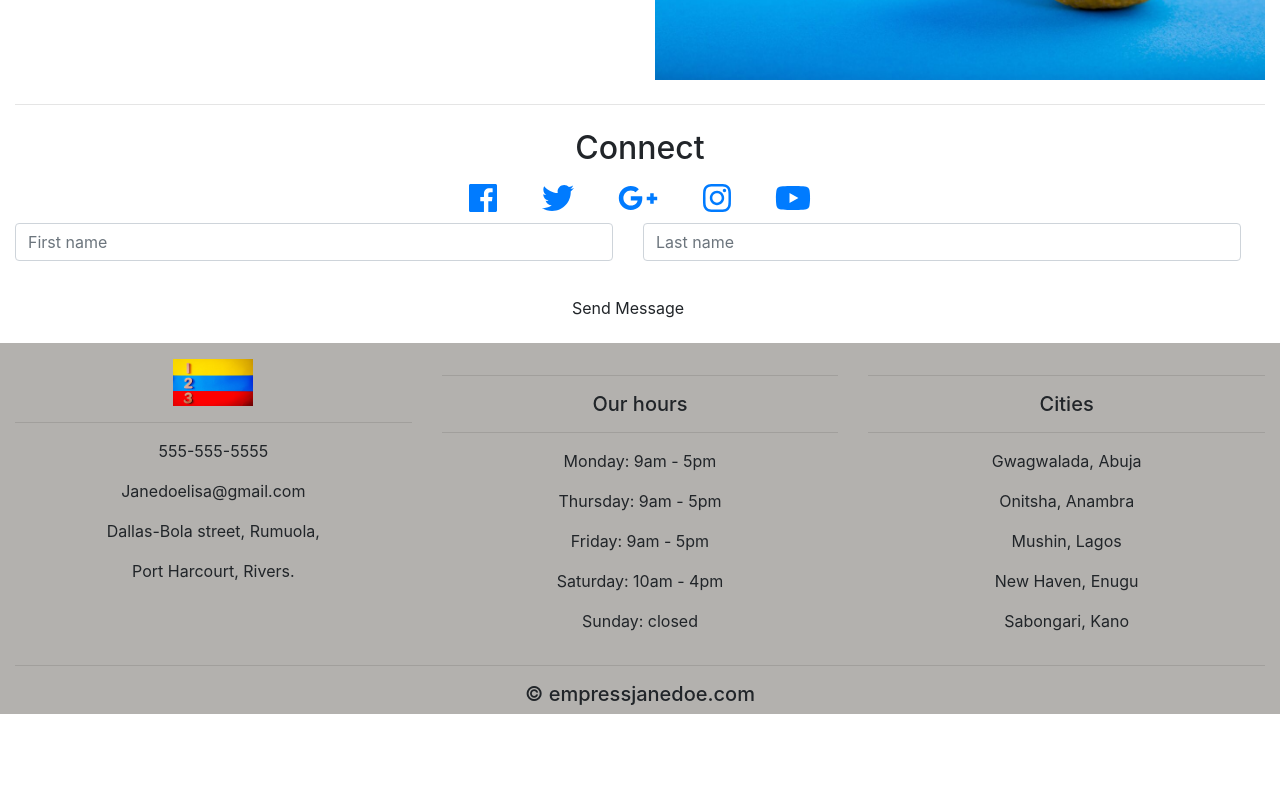
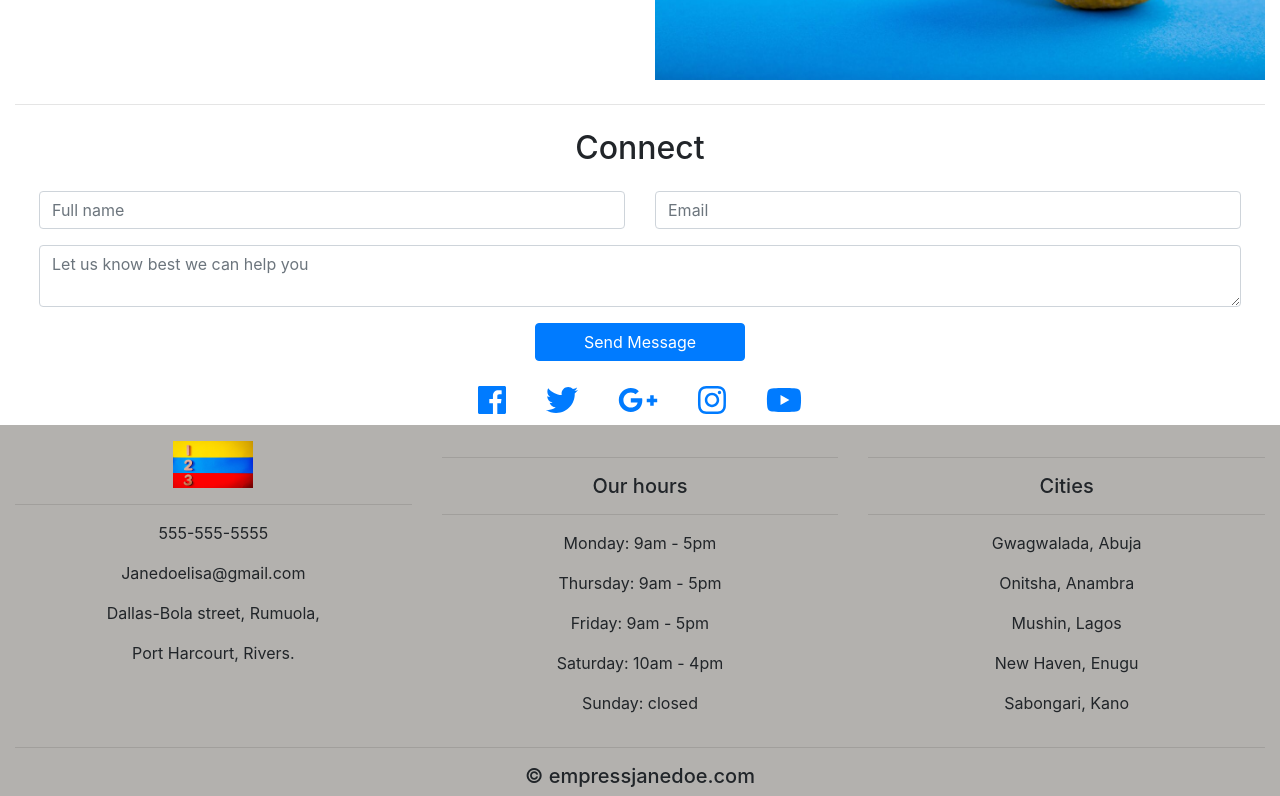
Before and after one commit to IfyKosel/Carousel, a plain HTML site: page index.html in a window 1280 px wide. Shown: the part 2618-3414 px from the top of the page. Before the commit the page ends 3332 px from the top, so only its background shows below. Drawn offline with nearby package versions, Linux system fonts and the light colour scheme.

Commit message:
first commit

```diff
--- a/index.html
+++ b/index.html
@@ -207,28 +207,31 @@
 				<!--  connect  -->
 		<div class="container-fluid" id="connect">
 			<div class="row text-center">
-				<div class="col-12">
+				<div class="col-12 mb-3">
 					<h2>Connect</h2>
 				</div>
-				<div class="col-12 social">
-					<a href="##"><i class="fab fa-facebook"></i></a>
-					<a href="##"><i class="fab fa-twitter"></i></a>
-					<a href="##"><i class="fab fa-google-plus-g"></i></a>
-					<a href="##"><i class="fab fa-instagram"></i></a>
-					<a href="##"><i class="fab fa-youtube"></i></a>
-				</div>
 			</div>
-			<form class="form-group mr-lg-4" action="https://formsubmit.co/1692d6b7c05f5822e66d1b6e312c8829" method="POST">
+			<form class="form-group mx-lg-4" action="##" method="POST">
 				<div class="row">
-					<div class="col-lg-6 mb-4">
-						<input type="text" class="form-control" autocomplete="off" name="FirstName" placeholder="First name" required>
+					<div class="col-md-6 mb-3">
+						<input type="text" class="form-control" autocomplete="off" name="FirstName" placeholder="Full name" required>
 					</div>
-					<div class="col-lg-6 mb-4">
-						<input type="text" class="form-control" autocomplete="off" name="LastName" placeholder="Last name" required>
+					<div class="col-md-6 mb-3">
+						<input type="email" class="form-control" autocomplete="off" name="Email" placeholder="Email" required>
 					</div>
 				</div>
-				<button class="btn btn-outline mt-1 w-100" type="submit">Send Message</button>
+				<textarea class="form-control mb-3" autocomplete="off" name="Message" placeholder="Let us know best we can help you" required></textarea>
+				<div class="row justify-content-center">
+					<button class="btn btn-primary px-5" type="submit">Send Message</button>
+				</div>
 			</form>
+			<div class="row justify-content-center social">
+				<a href="##"><i class="fab fa-facebook"></i></a>
+				<a href="##"><i class="fab fa-twitter"></i></a>
+				<a href="##"><i class="fab fa-google-plus-g"></i></a>
+				<a href="##"><i class="fab fa-instagram"></i></a>
+				<a href="##"><i class="fab fa-youtube"></i></a>
+			</div>
 		</div>
 
 				<!--   Footer   -->
```
